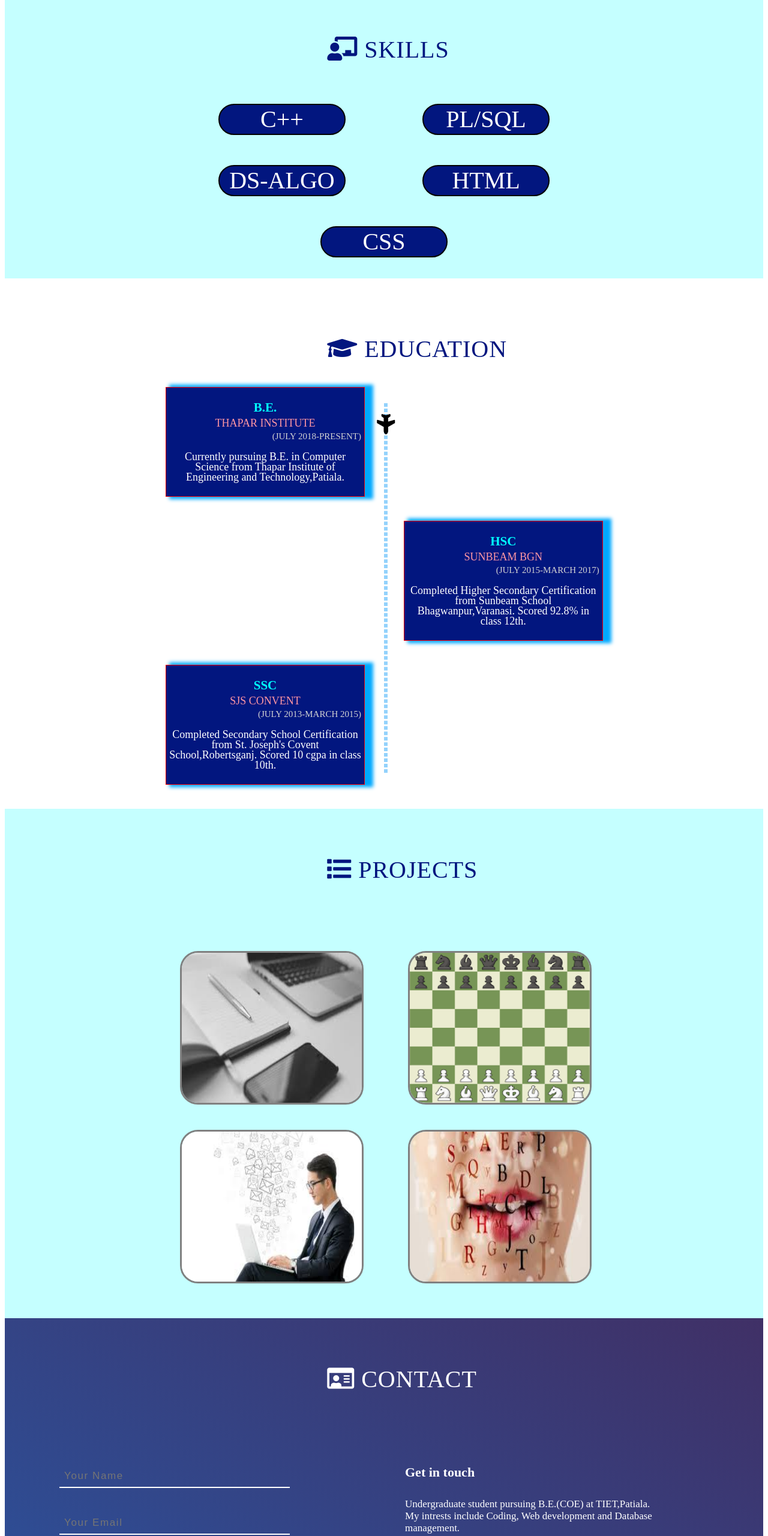
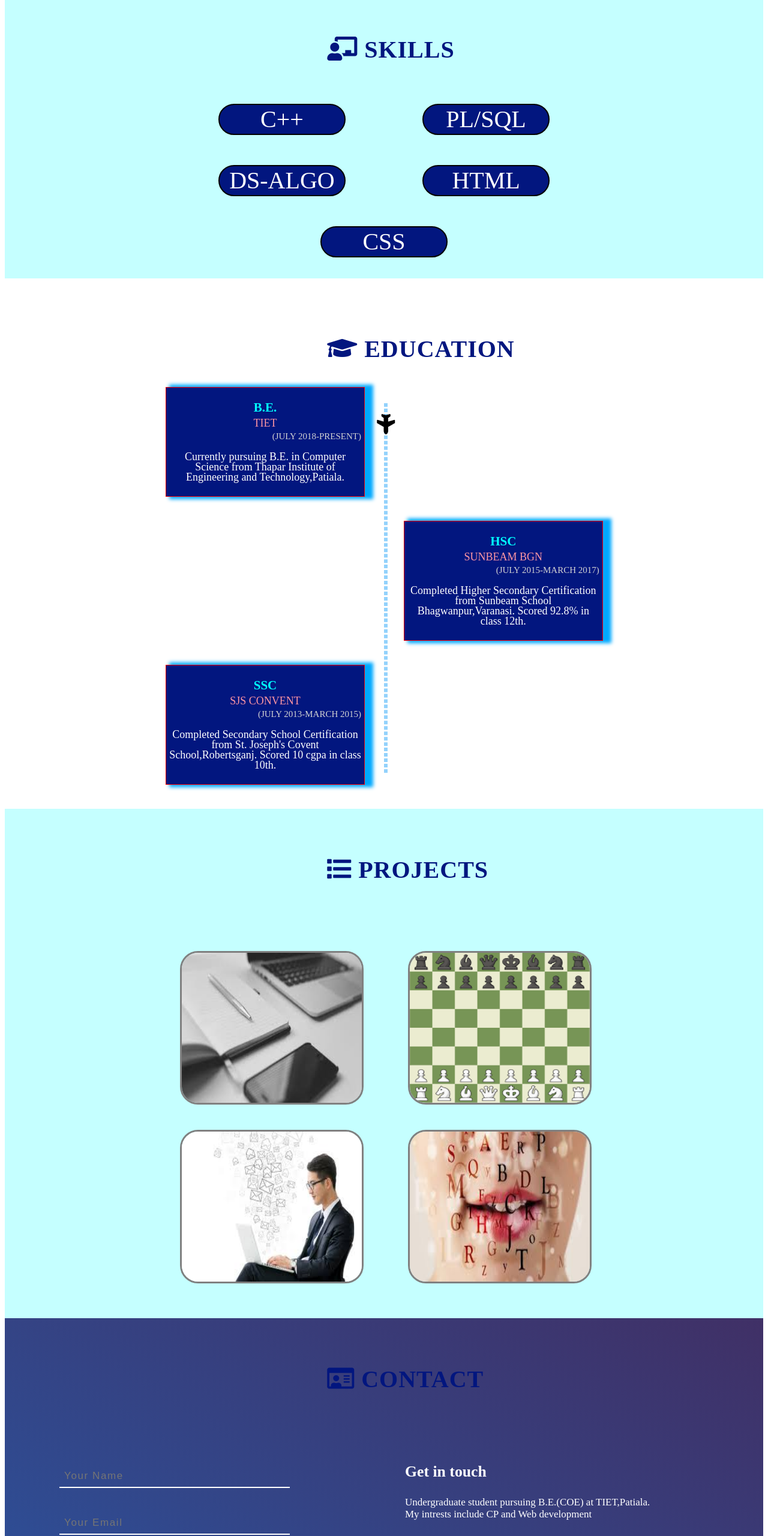
Before and after one commit to sraunak060/profile, a plain HTML site: page index.html in a window 1280 px wide. Shown: the part 850-3410 px from the top of the page at 60% size. Drawn offline with Linux system fonts and the light colour scheme.

Commit message:
Update index.html

```diff
--- a/index.html
+++ b/index.html
@@ -56,10 +56,15 @@
 
         <section id="skills">
 
-          <div class="section-heading">
-         <span id="sec">  <i class="fas fa-chalkboard-teacher section-icon"></i> </span>
-         SKILLS
-    </div>
+
+    <h1 class="section-heading">
+                <span>
+                   <i class="fas fa-chalkboard-teacher section-icon"></i>
+                </span>
+                <span id="skill-heading">
+                    SKILLS
+                </span>
+            </h1>
 
         <div class="skills-display">
                 <div class="skill-container">
@@ -90,16 +95,20 @@
 
 
         <section id="education">
-            <div class="section-heading">
-<span id="sec">  <i class="fas fa-graduation-cap section-icon"></i> </span>
-        <span > EDUCATION </span>
-    </div>
+    <h1 class="section-heading">
+                <span>
+                  <i class="fas fa-graduation-cap section-icon"></i>
+                </span>
+                <span id="skill-heading">
+                   EDUCATION
+                </span>
+            </h1>
 
          <div class="education-display">
 
             <div class="education-box">
                 <h3>B.E.</h3>
-               <p class="inst-name"> THAPAR INSTITUTE </p>
+               <p class="inst-name"> TIET </p>
                <p class="duration"> (JULY 2018-PRESENT) </p>
 
                <p class="content"> Currently pursuing B.E. in Computer Science from Thapar Institute of Engineering and Technology,Patiala. </p>
@@ -135,10 +144,14 @@
         </section>
 
         <section id="projects">
-         <div class="section-heading">
-            <span id="sec"> <i class="fas fa-list section-icon"></i> </span>
-            <span> PROJECTS </span>
-        </div>
+        <h1 class="section-heading">
+                <span>
+                  <i class="fas fa-list section-icon"></i>
+                </span>
+                <span id="skill-heading">
+                   PROJECTS
+                </span>
+            </h1>
                 <div class="project-display text-center">
 
              <div class="project-name">
@@ -166,10 +179,14 @@
         </section>
 
         <section id="contact">
-         <div class="section-heading">
-         <span id="con-head"> <i class="far fa-id-card section-icon"></i> </span>
-            <span id="con-head"> CONTACT </span>
-        </div>
+         <h1 class="section-heading">
+                <span>
+                  <i class="far fa-id-card section-icon"></i>
+                </span>
+                <span id="skill-heading">
+                   CONTACT
+                </span>
+            </h1>
             <div class="contact-display text-center">
 
             <div class="contact">
@@ -181,11 +198,11 @@
                 </form>
             </div>
              <div class="mycon">
-               <h4> Get in touch </h4>
-             <p>  Undergraduate student pursuing B.E.(COE) at TIET,Patiala.<br> My intrests include Coding, Web development and Database <br> management. </p>
+               <h3> Get in touch </h3>
+             <p>  Undergraduate student pursuing B.E.(COE) at TIET,Patiala.<br> My intrests include CP and Web development </p>
 
 
-               <h4> My Address</h4>
+               <h3> My Address</h3>
        <p> <i class="fas fa-map-marker-alt"></i> Robertsganj, DIST-Sonbhadra (UP) </p>
     <p> <i class="fas fa-mobile-alt"></i> 9648596750 </p>
        <p> <i class="far fa-envelope"></i> sraunak060@gmail.com </p>
@@ -193,7 +210,7 @@
             </div>
 
         </div>
-
+    <div class="bot-nav">
         <nav id="con-social">
 
           <ul class="horizontal-list text-center">
@@ -205,7 +222,7 @@
 
           </ul>
          </nav>
-
+</div>
         </section>
 
     </main>
```
